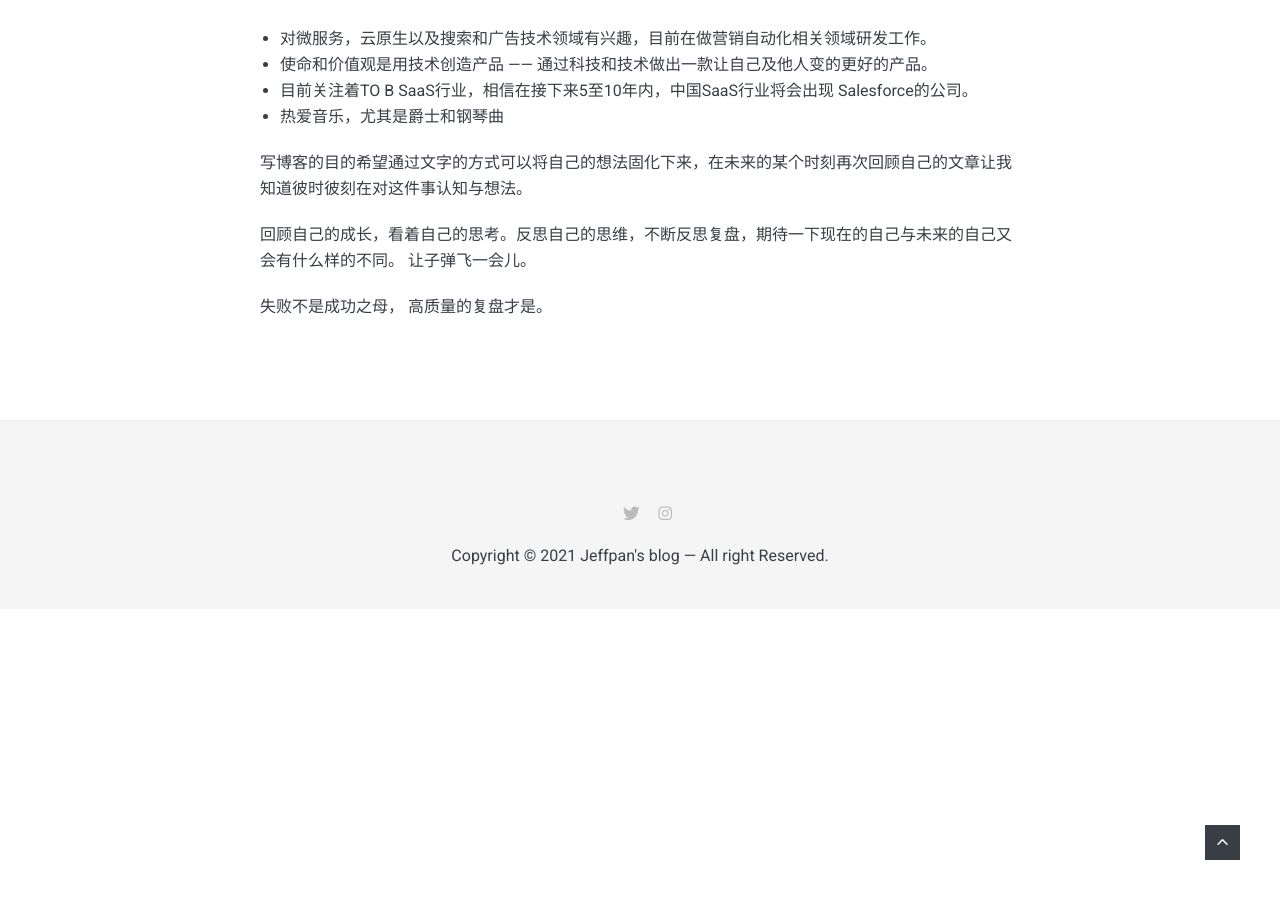
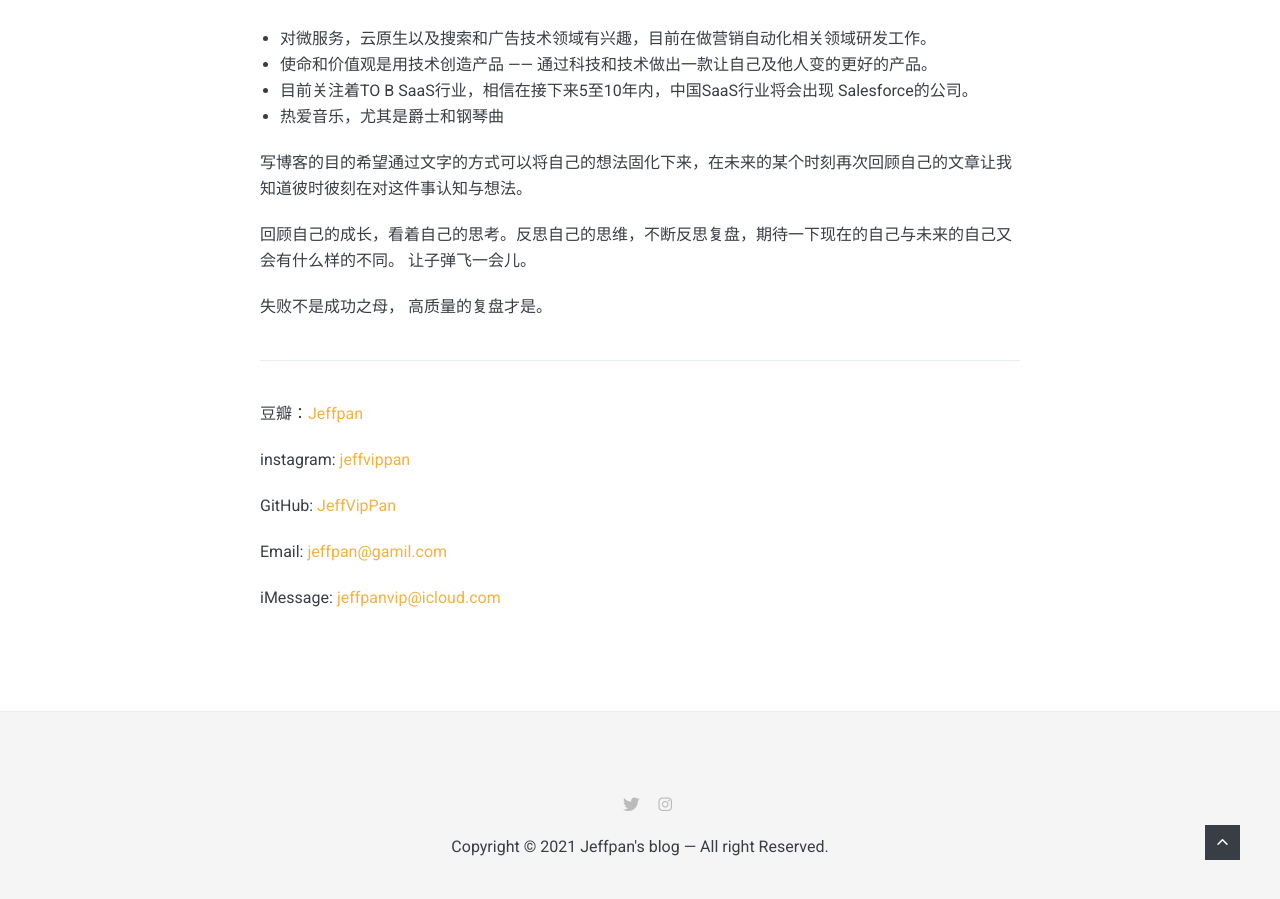
Before and after one commit to JeffVipPan/jeffvippan.github.io, a Jekyll site: the page built from _pages/about.md, in a window 1280 px wide and 900 px high, scrolled down 1181 px. Built offline with Jekyll 4.4.1, drawn with Linux system fonts in a browser that asks for light colours; nearby versions of some CDN libraries.

Commit message:
update selfTalking

```diff
--- a/_pages/about.md
+++ b/_pages/about.md
@@ -21,3 +21,28 @@ image: 21.jpg
 让子弹飞一会儿。
 
 失败不是成功之母， 高质量的复盘才是。
+
+
+---
+豆瓣：[Jeffpan] [豆瓣]
+
+instagram: [jeffvippan] [instagram]
+
+GitHub: [JeffVipPan] [GitHub]
+
+
+Email: [jeffpan@gamil.com][gmail]
+
+iMessage: [jeffpanvip@icloud.com][iMessage]
+
+
+
+[gmail]: mailto:jeffpan@gamil.com
+
+[iMessage]: imessageto:jeffpanvip@icloud.com
+
+[GitHub]: https://github.com/JeffVipPan
+
+[instagram]: https://www.instagram.com/jeffvippan/
+
+[豆瓣]: https://www.douban.com/people/82911878/
```
